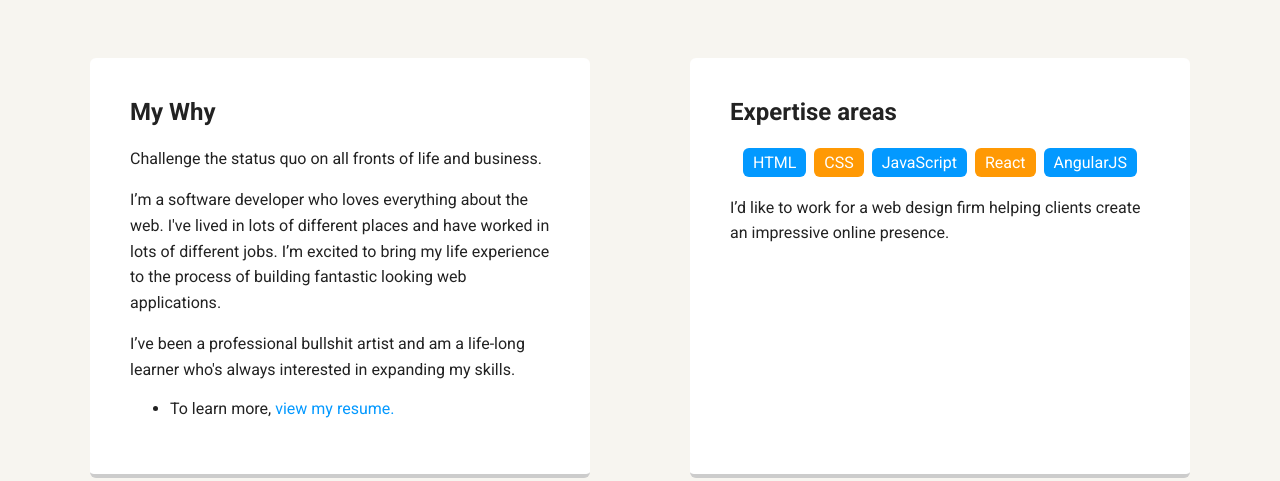
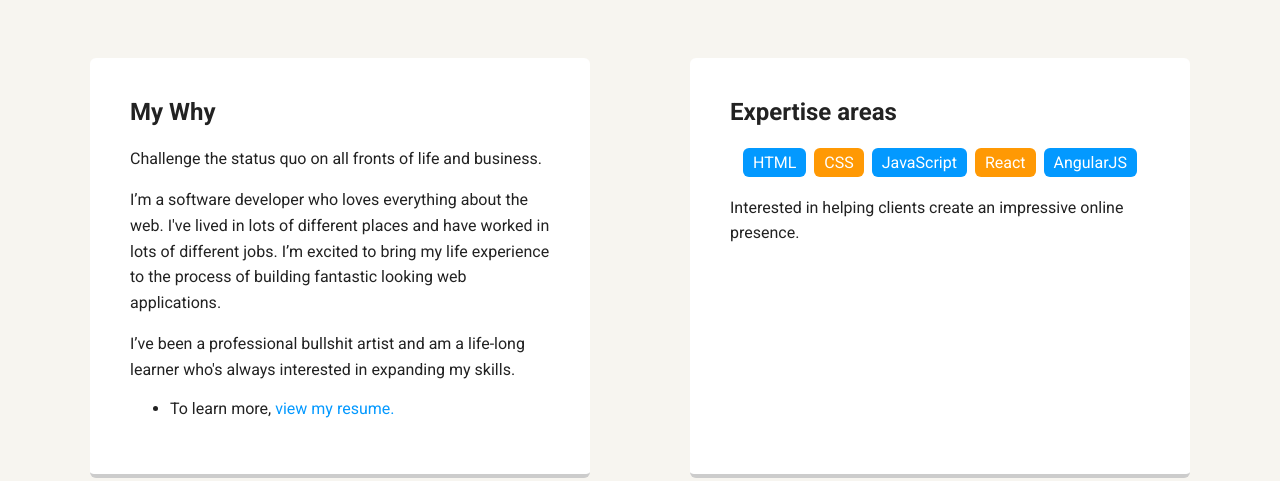
Before and after one commit to demetrius99/michael-alexander, a plain HTML site: page index.html in a window 1280 px wide. Shown: the part 472-953 px from the top of the page. Drawn offline with Linux system fonts and the light colour scheme; a web font is replaced by a local one.

Commit message:
Update index.html

```diff
--- a/index.html
+++ b/index.html
@@ -45,7 +45,7 @@
           <li>React</li>
           <li>AngularJS</li>
         </ul>
-        <p>I’d like to work for a web design firm helping clients create an impressive online presence.</p>
+        <p>Interested in helping clients create an impressive online presence.</p>
       </div>
 
     </main>
```
